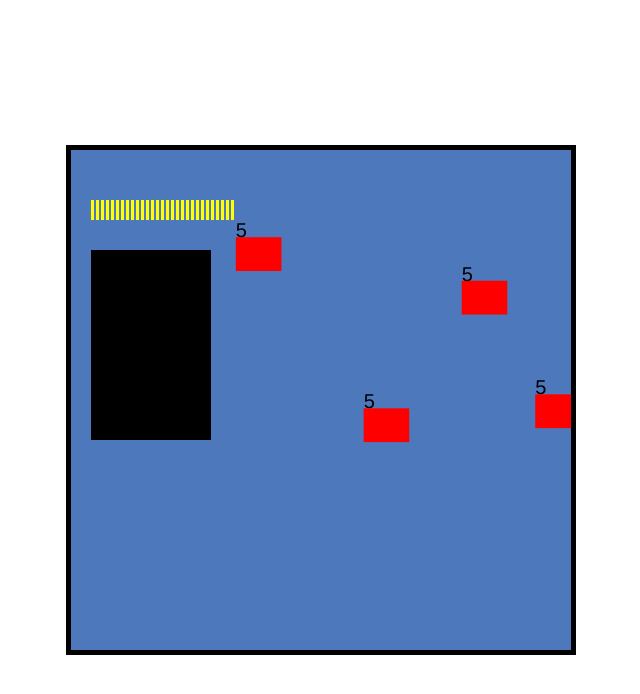
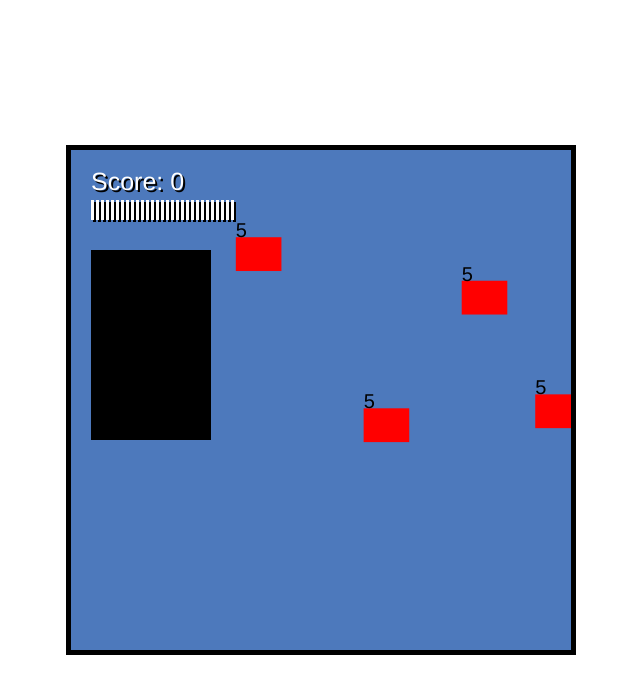
Before and after one commit to griffess/2dSideScroller, a plain HTML site: page index.html in a window 1280 px wide. Shown: the whole page, without its empty margins (319-959 px from the left). Drawn offline with Linux system fonts and the light colour scheme.

Commit message:
basic score added with shadows

```diff
--- a/script.js
+++ b/script.js
@@ -127,14 +127,22 @@ window.addEventListener('load', function () {
             this.game = game;
             this.fontSize = 25;
             this.fontFamily = 'Helvetica';
-            this.color = 'yellow';
+            this.color = 'white';
         }
         draw(context) {
+            context.save();
+            context.fillStyle = this.color;
+            context.shadowOffsetX = 2;
+            context.shadowOffsetY = 2;
+            context.shadowColor = 'black';
+            context.font = this.fontSize + 'px ' + this.fontFamily;
+            // score
+            context.fillText('Score: ' + this.game.score, 20, 40);
             // ammo
-            context.fillStyle = this.color;
             for (let i = 0; i < this.game.ammo; i++) {
                 context.fillRect(20 + 5 * i, 50, 3, 20);
             }
+            context.restore();
         }
     }
     // Game is the brain
@@ -154,6 +162,8 @@ window.addEventListener('load', function () {
             this.ammoTimer = 0;
             this.ammoInterval = 500;
             this.gameOver = false;
+            this.score = 0;
+            this.winningScore = 10;
         }
         update(deltaTime) {
             this.player.update();
@@ -175,6 +185,7 @@ window.addEventListener('load', function () {
                         if (enemy.lives <= 0) {
                             enemy.markedForDeletion = true;
                             this.score += enemy.score;
+                            if (this.score > this.winningScore) this.gameOver = true;
                         }
                     }
                 })
```
Also changed, not shown: index.html (+5 -1 lines).
